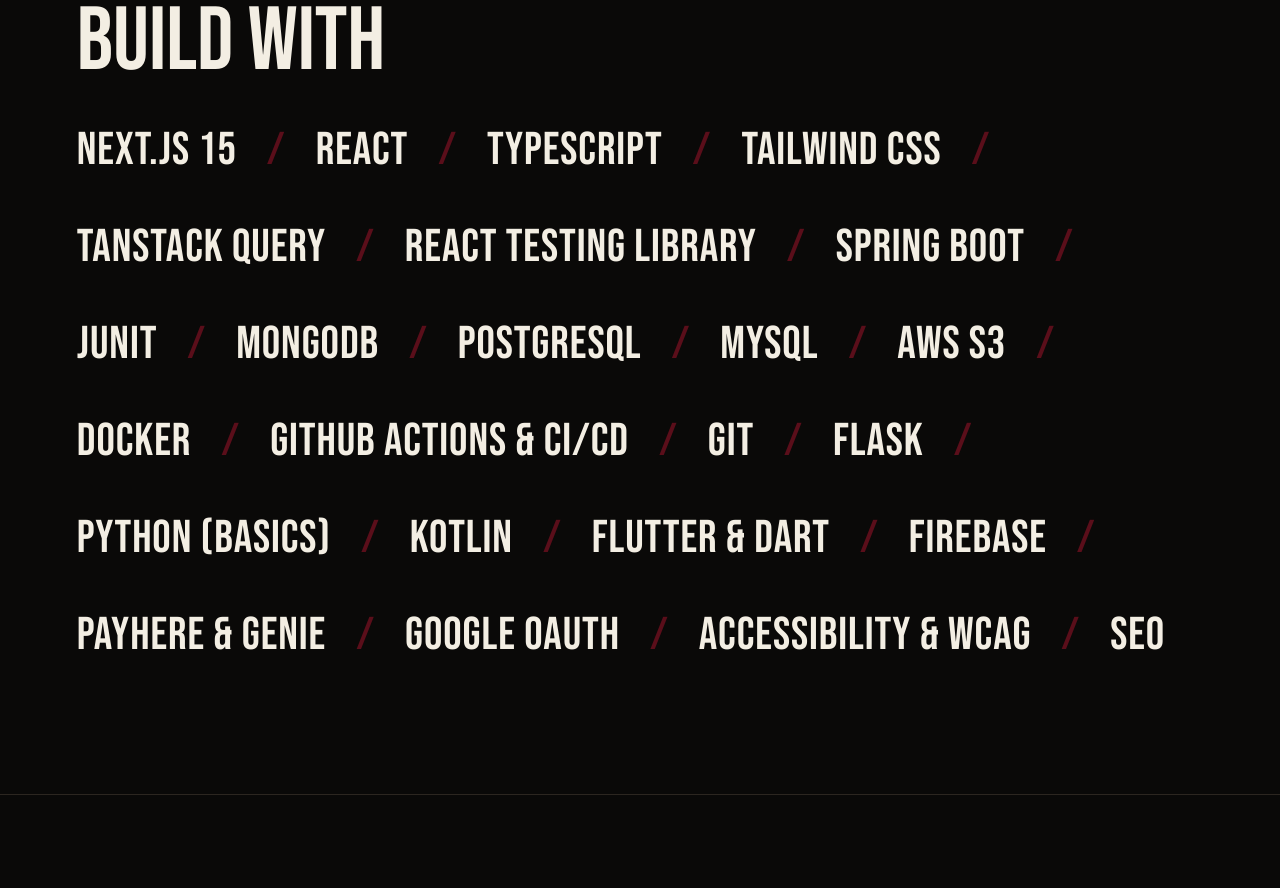
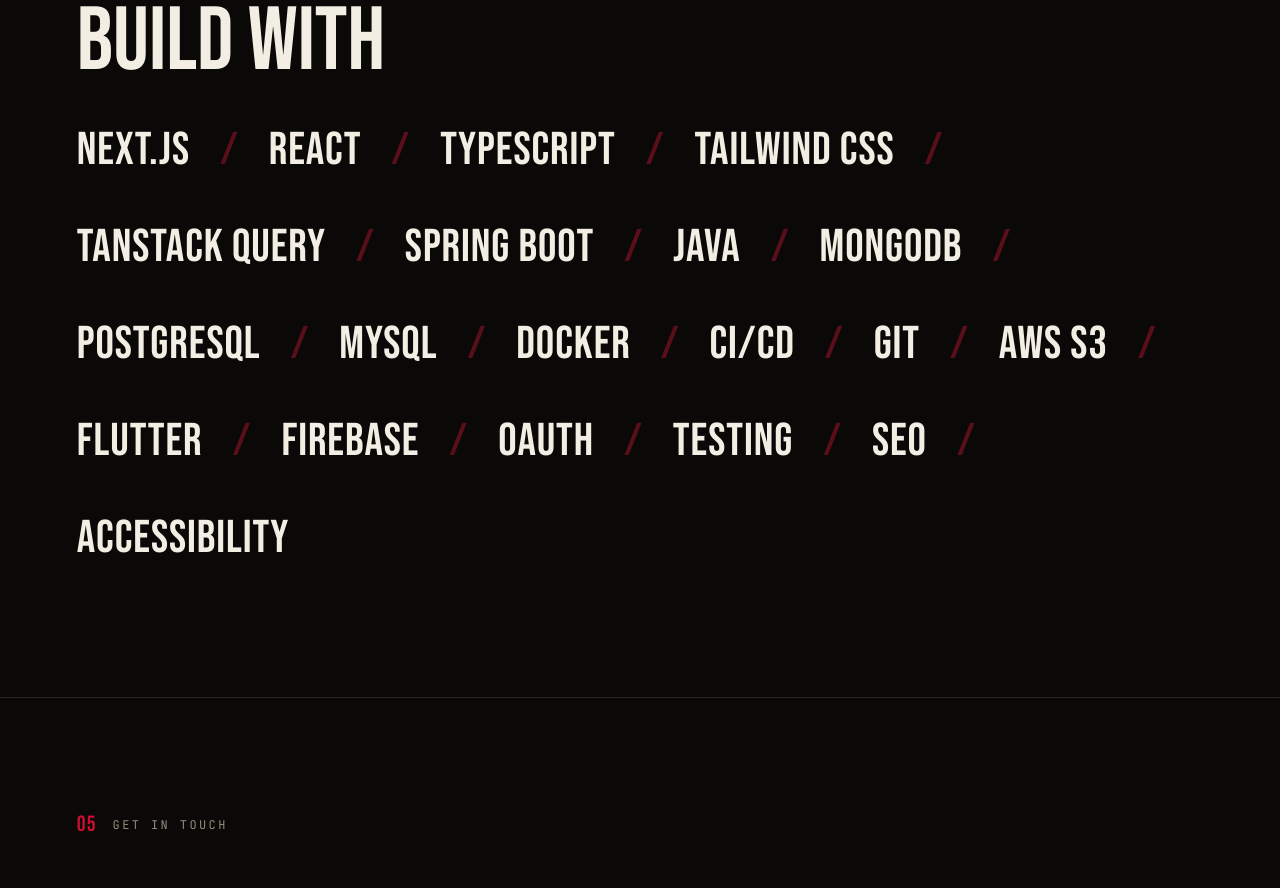
Before and after one commit to SachiniDIL/portfolio, a Next.js app: page / in a window 1280 px wide. Shown: the part 6340-7228 px from the top of the page. Built offline with nearby package versions, Linux system fonts and the light colour scheme.

Commit message:
update the tags

```diff
--- a/components/Arsenal.tsx
+++ b/components/Arsenal.tsx
@@ -2,30 +2,26 @@
 import SectionTag from "./SectionTag";
 
 const tags = [
-  "Next.js 15",
+  "Next.js",
   "React",
   "TypeScript",
   "Tailwind CSS",
   "TanStack Query",
-  "React Testing Library",
   "Spring Boot",
-  "JUnit",
+  "Java",
   "MongoDB",
   "PostgreSQL",
   "MySQL",
+  "Docker",
+  "CI/CD",
+  "Git",
   "AWS S3",
-  "Docker",
-  "GitHub Actions & CI/CD",
-  "Git",
-  "Flask",
-  "Python (basics)",
-  "Kotlin",
-  "Flutter & Dart",
+  "Flutter",
   "Firebase",
-  "PayHere & Genie",
-  "Google OAuth",
-  "Accessibility & WCAG",
+  "OAuth",
+  "Testing",
   "SEO",
+  "Accessibility",
 ];
 
 export default function Arsenal() {
```
